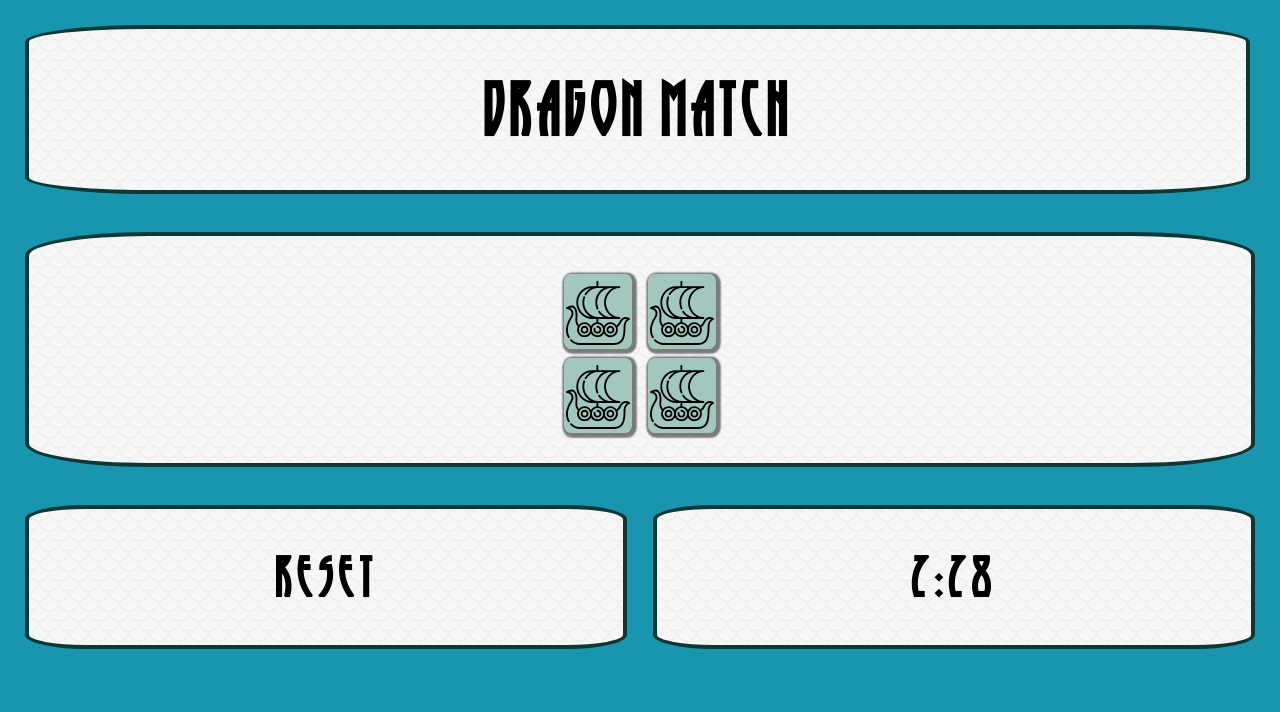
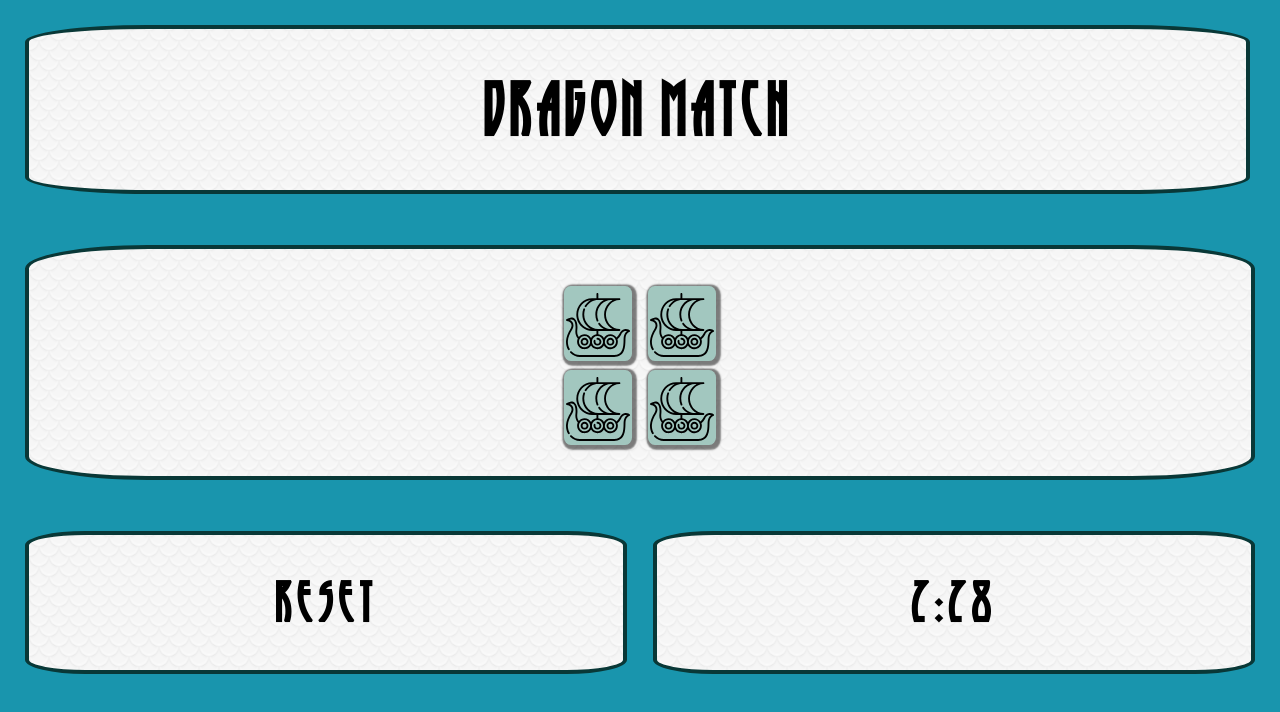
Before and after one commit to Peritract/dragon-match, a website: page index.html in a window 1280 px wide. Both pictures are taken after a click on the element "START GAME". Drawn offline with nearby package versions, Linux system fonts and the light colour scheme.

Commit message:
simplify board

```diff
--- a/css/style.css
+++ b/css/style.css
@@ -25,11 +25,16 @@ body {
 	--card-face: #f0e6bd;
 	--background: #f1f1f2;
 	--border: #093837;
-	--grid-rows: 1;
-	--grid-columns: 1;
 	padding: 0;
 	margin: 0;
 	background: var(--dark);
+}
+
+.game {
+	display: flex;
+	flex-direction: column;
+	width: 100%;
+	height: 100vh;
 }
 
 .card_table {
@@ -45,6 +50,7 @@ body {
 	border: 4px solid var(--border);
 	margin: 1%;
 	border-radius: 10%;
+	flex-grow: 1;
 }
 
 .card_container {
@@ -129,6 +135,7 @@ body {
 .ui_container {
 	display: flex;
 	margin: 1%;
+	flex-shrink: 1;
 }
 
 .ui_element {
--- a/js/index.js
+++ b/js/index.js
@@ -396,6 +396,20 @@ class DragonMatch extends React.Component {
   render() {
     this.setupGrid();
 
+    // Show the splash screen on victory/defeat
+    if (this.state.splashVisible){
+      return /*#__PURE__*/React.createElement(Splash, {
+        win: this.state.win,
+        visible: this.state.splashVisible,
+        time: this.state.time,
+        deck: this.state.deck.length,
+        reset: this.reset,
+        gamesWon: this.state.gamesWon,
+        gamesLost: this.state.gamesLost
+      })
+    }
+
+    // Clear the game if necessary
     if (this.state.clear) {
       this.setState({
         clear: false
@@ -410,6 +424,7 @@ class DragonMatch extends React.Component {
       }));
     }
 
+    // Return the game board
     return /*#__PURE__*/React.createElement("div", {
       className: "game"
     }, /*#__PURE__*/React.createElement("div", {
@@ -427,15 +442,7 @@ class DragonMatch extends React.Component {
     }), /*#__PURE__*/React.createElement(Timer, {
       time: this.state.time,
       tick: this.tick
-    })), /*#__PURE__*/React.createElement(Splash, {
-      win: this.state.win,
-      visible: this.state.splashVisible,
-      time: this.state.time,
-      deck: this.state.deck.length,
-      reset: this.reset,
-      gamesWon: this.state.gamesWon,
-      gamesLost: this.state.gamesLost
-    }));
+    })));
   }
 
 }
```
